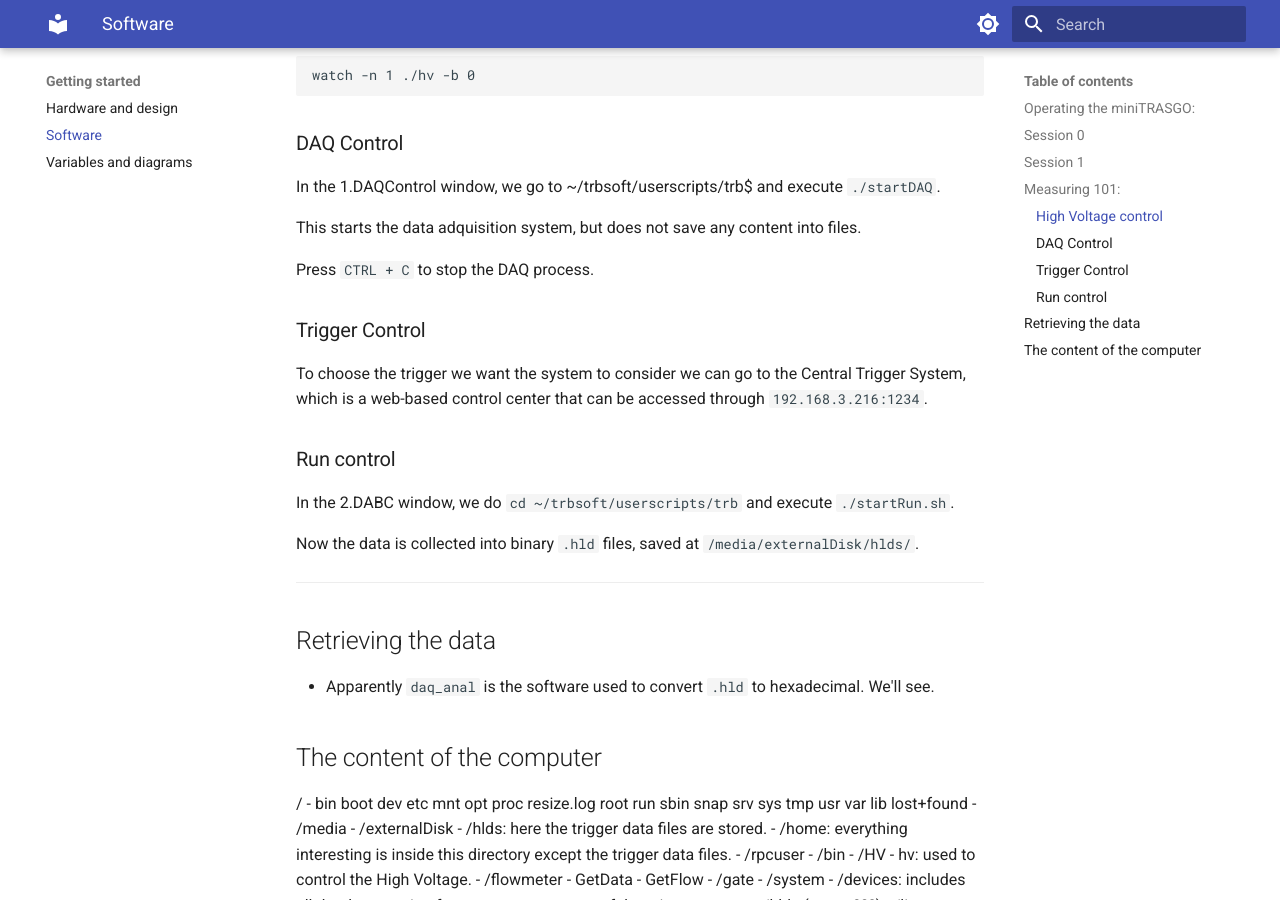
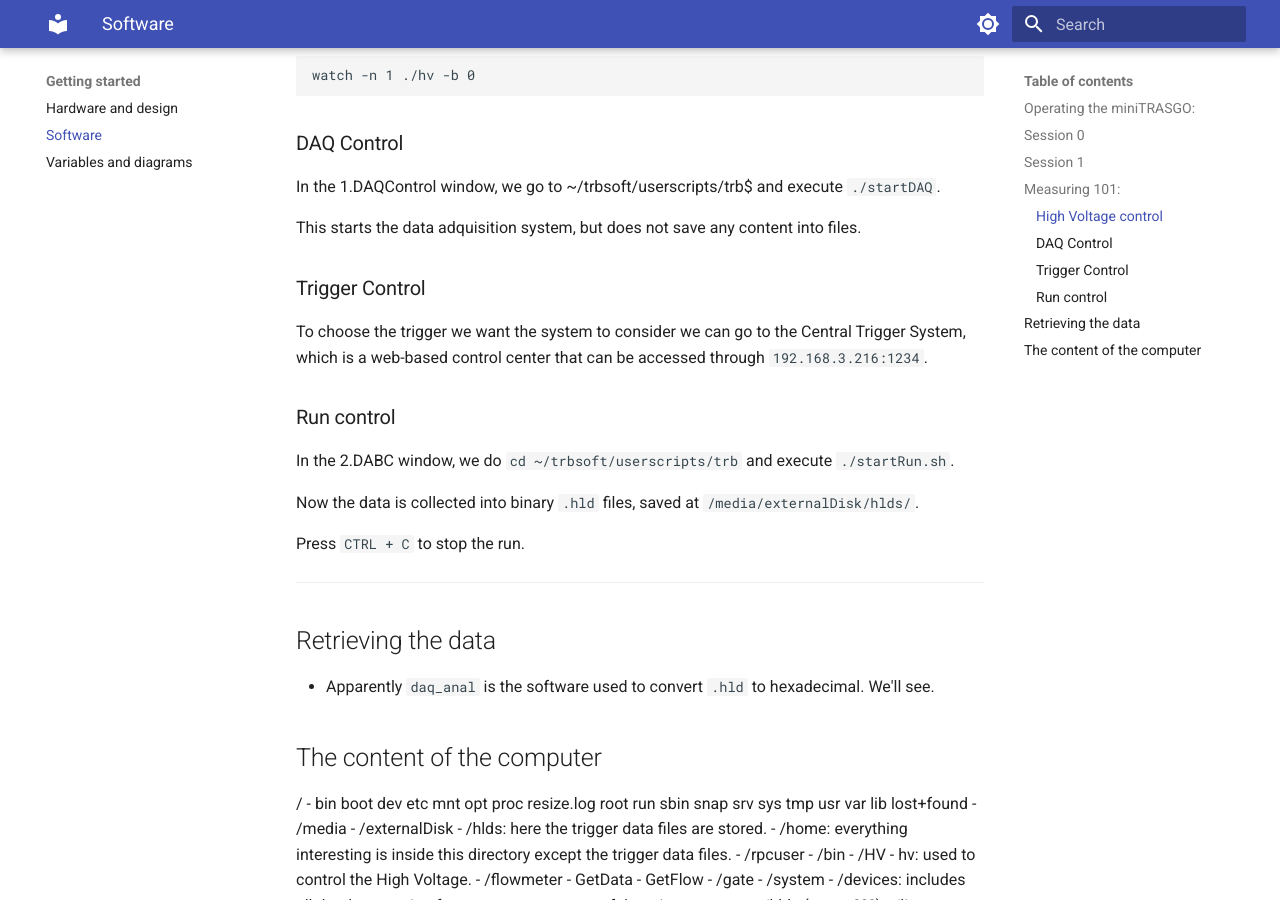
Before and after one commit to cayesoneira/miniTRASGO-documentation, an MkDocs documentation site: the page built from docs/software.md, in a window 1280 px wide and 900 px high, scrolled down 2480 px. Built offline with MkDocs 1.6.1 and Material for MkDocs 9.7.7, drawn with Linux system fonts in a browser that asks for light colours.

Commit message:
Update software.md

```diff
--- a/docs/software.md
+++ b/docs/software.md
@@ -74,7 +74,6 @@
 
 This starts the data adquisition system, but does not save any content into files.
 
-Press `CTRL + C` to stop the DAQ process.
 
 ### Trigger Control
 
@@ -85,6 +84,8 @@
 In the 2.DABC window, we do `cd ~/trbsoft/userscripts/trb` and execute `./startRun.sh`.
 
 Now the data is collected into binary `.hld` files, saved at `/media/externalDisk/hlds/`.
+
+Press `CTRL + C` to stop the run.
 
 ---
 
```
